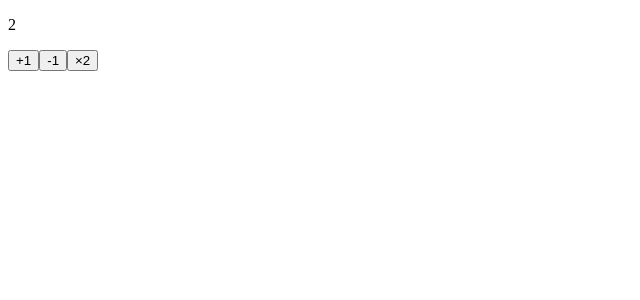
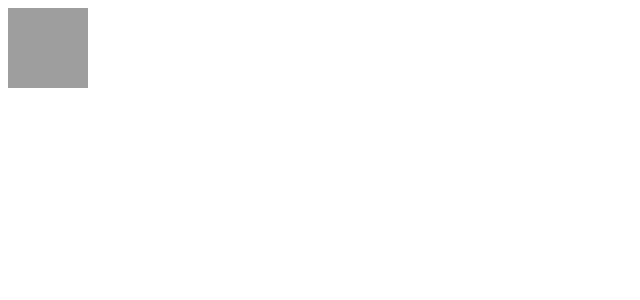
Before and after one commit to Victroll/talent-spa, a React (Create React App) app: page / in a window 1280 px wide. Shown: the top 300 px of the page, without its empty margins (0-640 px from the left). Built offline with nearby package versions, Linux system fonts and the light colour scheme.

Commit message:
Added the gsap/Draggable module. Talents can be dragged

```diff
--- a/src/actions/index.js
+++ b/src/actions/index.js
@@ -1,19 +1,8 @@
 import * as types from "../constants/actions";
 
-export function addOne() {
+export function addNewTalent(component) {
     return {
-        type: types.ADD_ONE
+        type: types.ADD_NEW_TALENT,
+        talent: component
     };
 }
-
-export function substractOne() {
-    return {
-        type: types.SUBSTRACT_ONE
-    };
-}
-
-export function doubleValue() {
-    return {
-        type: types.DOUBLE_VALUE
-    };
-}
--- a/src/components/calculator.jsx
+++ /dev/null
@@ -1,17 +0,0 @@
-import React from 'react';
-
-class Calculator extends React.Component {
-    render() {
-        const { actions } = this.props;
-        return (
-            <div className="calculator">
-                <p>{ this.props.value }</p>
-                <button onClick={ actions.addOne }>+1</button>
-                <button onClick={ actions.substractOne }>-1</button>
-                <button onClick={ actions.doubleValue }>{String.fromCharCode(215)}2</button>
-            </div>
-        );
-    }
-}
-
-export default Calculator;
--- /dev/null
+++ b/src/components/talent.jsx
@@ -0,0 +1,60 @@
+import React from 'react';
+import { connect } from 'react-redux';
+import * as Actions from '../actions';
+import '../styles/index.css';
+
+class Talent extends React.Component {
+    constructor(props) {
+        super(props);
+
+        this.showImage = this.showImage.bind(this);
+    }
+
+    componentDidMount() {
+        this.props.addNewTalent(this);
+    }
+
+    showImage() {
+		var canvas = document.getElementById(this.props.id + "Canvas");
+        var ctx = canvas.getContext('2d');
+        var img = document.getElementById(this.props.id + "Img");
+        ctx.drawImage(img,
+            this.props.icon.posX * 128,
+            this.props.icon.posY * 128, 128, 128, 0, 0, 80, 80);
+    }
+
+    render() {
+        return (
+            <div id={ this.props.id } className="talent" >
+                <canvas id={ this.props.id + 'Canvas' }
+                height="80"
+                width="80">
+                    <img src="./images/icons/full.png" id={ this.props.id + 'Img' }
+                    onLoad={ this.showImage } />
+                </canvas>
+            </div>
+        );
+    }
+}
+
+const mapStateToProps = function(store, ownProps) {
+    return {
+        name: "New talent",
+        icon: {
+            posX: 0,
+            posY: 0
+        },
+        description: "Add description"
+    }
+}
+
+const mapDispatchToProps = (dispatch) => {
+    return {
+        addNewTalent: (talent) => dispatch(Actions.addNewTalent(talent))
+    };
+}
+
+export default connect(
+    mapStateToProps,
+    mapDispatchToProps
+)(Talent);
--- a/src/constants/actions.js
+++ b/src/constants/actions.js
@@ -1,3 +1 @@
-export const ADD_ONE = "ADD_ONE";
-export const SUBSTRACT_ONE = "SUBSTRACT_ONE";
-export const DOUBLE_VALUE = "DOUBLE_VALUE";
+export const ADD_NEW_TALENT = "ADD_NEW_TALENT";
--- /dev/null
+++ b/src/constants/names.js
@@ -0,0 +1 @@
+export const TALENT_TREE_CONTAINER_ID = "talent-tree-container";
--- a/src/containers/app.jsx
+++ b/src/containers/app.jsx
@@ -1,13 +1,12 @@
 import React from 'react';
+import TalentTree from './talentTree';
 import { connect } from 'react-redux';
 import * as Actions from '../actions';
-import Calculator from '../components/calculator';
 
 class App extends React.Component {
     render () {
-        const { value, actions } = this.props;
         return (
-            <Calculator actions={ actions } value={ value } />
+            <TalentTree />
         );
     }
 }
@@ -18,17 +17,6 @@ const mapStateToProps = function(store) {
     };
 }
 
-const mapDispatchToProps = (dispatch) => {
-    return {
-        actions: {
-            addOne: () => dispatch(Actions.addOne()),
-            substractOne: () => dispatch(Actions.substractOne()),
-            doubleValue: () => dispatch(Actions.doubleValue())
-        }
-    };
-}
-
 export default connect(
-    mapStateToProps,
-    mapDispatchToProps
+    mapStateToProps
 )(App);
--- /dev/null
+++ b/src/containers/talentTree.jsx
@@ -0,0 +1,51 @@
+import React from 'react';
+import { connect } from 'react-redux';
+import { TALENT_TREE_CONTAINER_ID } from '../constants/names';
+import Talent from '../components/talent';
+import Draggable from 'gsap/Draggable';
+import '../styles/index.css';
+
+class TalentTree extends React.Component {
+    componentDidMount() {
+        Draggable.create(".talent",
+        {
+            type: "x,y",
+            edgeResistance: 0.65,
+            bounds: "#talent-tree-container",
+            throwProps: true,
+            liveSnap: true,
+            snap: {
+                x: (endValue) => {
+                    return Math.round(endValue / 80) * 80;
+                },
+                y: (endValue) => {
+                    return Math.round(endValue / 80) * 80;
+                }
+            },
+            onClick: () => {
+
+            }
+        });
+    }
+
+    render() {
+        const { talents } = this.props;
+
+        return (
+            <div className="talent-tree-container"
+            id={ TALENT_TREE_CONTAINER_ID }>
+                <Talent id={ "talent00" } xPos={ 0 } yPos={ 0 } />
+            </div>
+        );
+    }
+}
+
+const mapStateToProps = function(store) {
+    return {
+        talents: store.talents
+    };
+}
+
+export default connect(
+    mapStateToProps
+)(TalentTree);
--- a/src/index.js
+++ b/src/index.js
@@ -5,7 +5,7 @@ import { Provider } from 'react-redux';
 import App from "./containers/app";
 import reducer from './reducers';
 
-const store = createStore(reducer, {value: 2});
+const store = createStore(reducer, {talents: []});
 
 ReactDOM.render(
     <Provider store={ store }>
--- a/src/reducers/index.js
+++ b/src/reducers/index.js
@@ -2,12 +2,18 @@ import * as types from "../constants/actions";
 
 export default function(state, action) {
     switch (action.type) {
-        case types.ADD_ONE:
-            return {...state, ['value']: state.value + 1}
-        case types.SUBSTRACT_ONE:
-            return {...state, ['value']: state.value - 1}
-        case types.DOUBLE_VALUE:
-            return {...state, ['value']: state.value * 2}
+        case types.ADD_NEW_TALENT:
+            // Check if the component exists in the array
+            if (!state.talents.filter((talent) => {
+                    return talent.props.id === action.talent.props.id;
+                }).length) {
+                    action.talent.showImage();
+                    return {...state,
+                        ['talents']: state.talents.push(action.talent)
+                    };
+            } else {
+                return state;
+            }
         default:
             return state;
     }
--- /dev/null
+++ b/src/styles/index.css
@@ -0,0 +1,9 @@
+.talent-tree-container {
+    height: 600px;
+    width: 800px;
+}
+
+.talent {
+    height: 80px;
+    width: 80px;
+}
```
Also changed, not shown: 1 other file (tests, documents, lock files or other folders).
